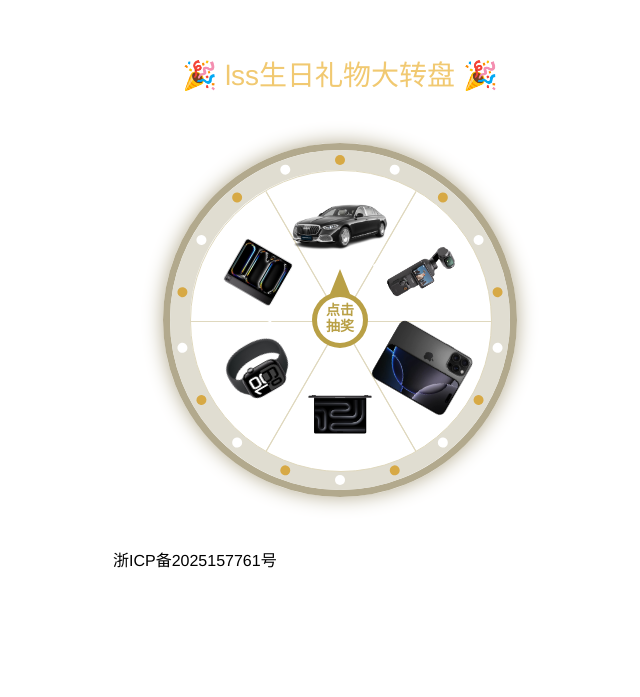
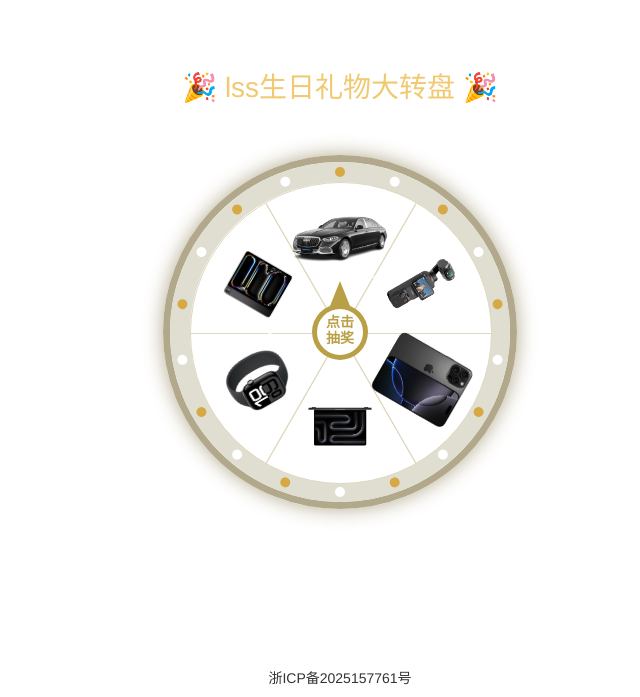
Before and after one commit to Lydddddddd/lottery, a plain HTML site: page index.html in a window 1280 px wide. Shown: the part 103-800 px from the top of the page, without its empty margins (300-940 px from the left). Drawn offline with Linux system fonts and the light colour scheme.

Commit message:
Update index.html

```diff
--- a/index.html
+++ b/index.html
@@ -243,6 +243,15 @@
             border-color: transparent transparent #b9a046 transparent;
             border-width: 25px 10px 25px 10px;
         }
+
+        footer {
+            position: fixed;
+            left: 50%;
+            bottom: 10px;
+            transform: translateX(-50%);
+            font-size: 14px;
+            color: #333;
+        }
     </style>
 </head>
 
```
